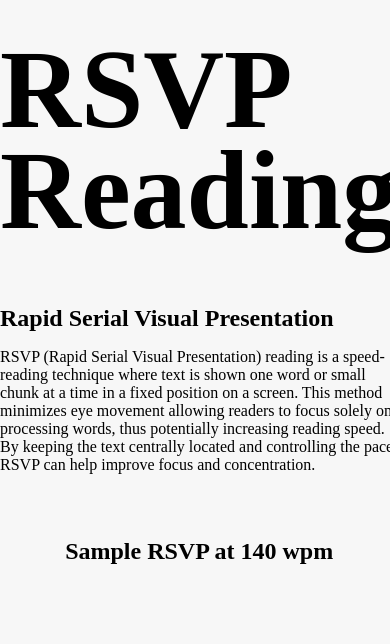
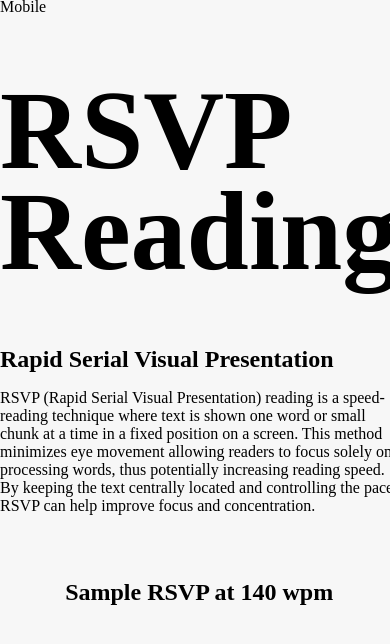
Before and after one commit to Alto0327/RSVP-Reading, a React (Vite) app: page / in a window 390 px wide. Shown: the top 644 px of the page. Built offline with nearby package versions, Linux system fonts and the light colour scheme.

Commit message:
sample custom hook for media queries

```diff
--- a/src/App.jsx
+++ b/src/App.jsx
@@ -1,6 +1,7 @@
 import "./App.css";
 import React, { useState } from "react";
 import Modal from "react-modal";
+import { useResponsiveJSX } from "./useResponsive";
 
 const DelayedAction = () => {
   const [actionStatus, setActionStatus] = useState("Text will Appear here");
@@ -8,6 +9,8 @@ const DelayedAction = () => {
   const [text, setText] = useState("");
   const [sampleStatus, setSampleStatus] = useState("Sample RSVP at 140 wpm");
   const [modalIsOpen, setIsOpen] = useState(false);
+
+  const breakpoint = useResponsiveJSX([640, 768, 1440])
 
   const handleButtonClick = () => {
     const words = text.split(" ");
@@ -51,9 +54,15 @@ const DelayedAction = () => {
     setIsOpen(false);
   }
 
+
   return (
     <div className="Container">
       <section className="Container__left">
+        {/* FIXME: better to use Css due to JS using more device memory */}
+        {breakpoint === 0 && <div>Mobile</div>}
+        {breakpoint === 1 && <div>Tablet</div>}
+        {breakpoint === 2 && <div>Desktop</div>}
+        {breakpoint === 3 && <div>Desktop</div>}
         <h1 className="Title">
           RSVP <br />
           Reading
@@ -120,7 +129,11 @@ const DelayedAction = () => {
             Start Reading
           </button>
         </div>
+
+
+
       {/* TODO: CSS of Modal */}
+      {/* TODO: Make into a google extension as well  */}
         <Modal
           isOpen={modalIsOpen}
           onRequestClose={closeModal}
--- /dev/null
+++ b/src/useResponsive.jsx
@@ -0,0 +1,19 @@
+import { useEffect, useState } from "react";
+
+export const useResponsiveJSX = (breakpoints) => {
+  const [index, setIndex] = useState(0);
+
+  useEffect(() => {
+    const updateIndex = () => {
+      const width = window.innerWidth;
+      const newIndex = breakpoints.findIndex((bp) => width <= bp);
+      setIndex(newIndex === -1 ? breakpoints.length : newIndex);
+    };
+
+    updateIndex();
+    window.addEventListener("resize", updateIndex);
+    return () => window.removeEventListener("resize", updateIndex);
+  }, [breakpoints]);
+
+  return index;
+};
```
